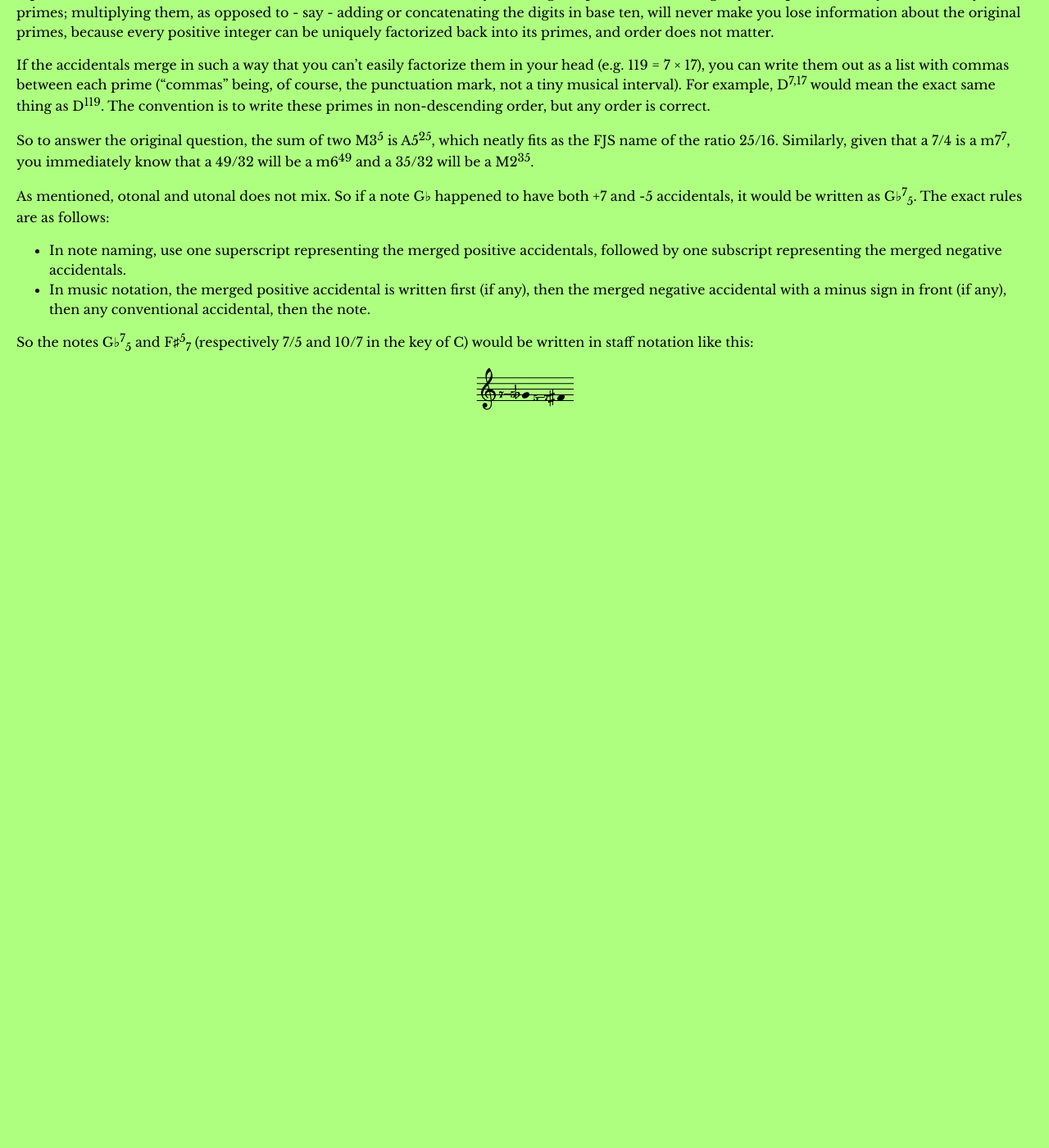
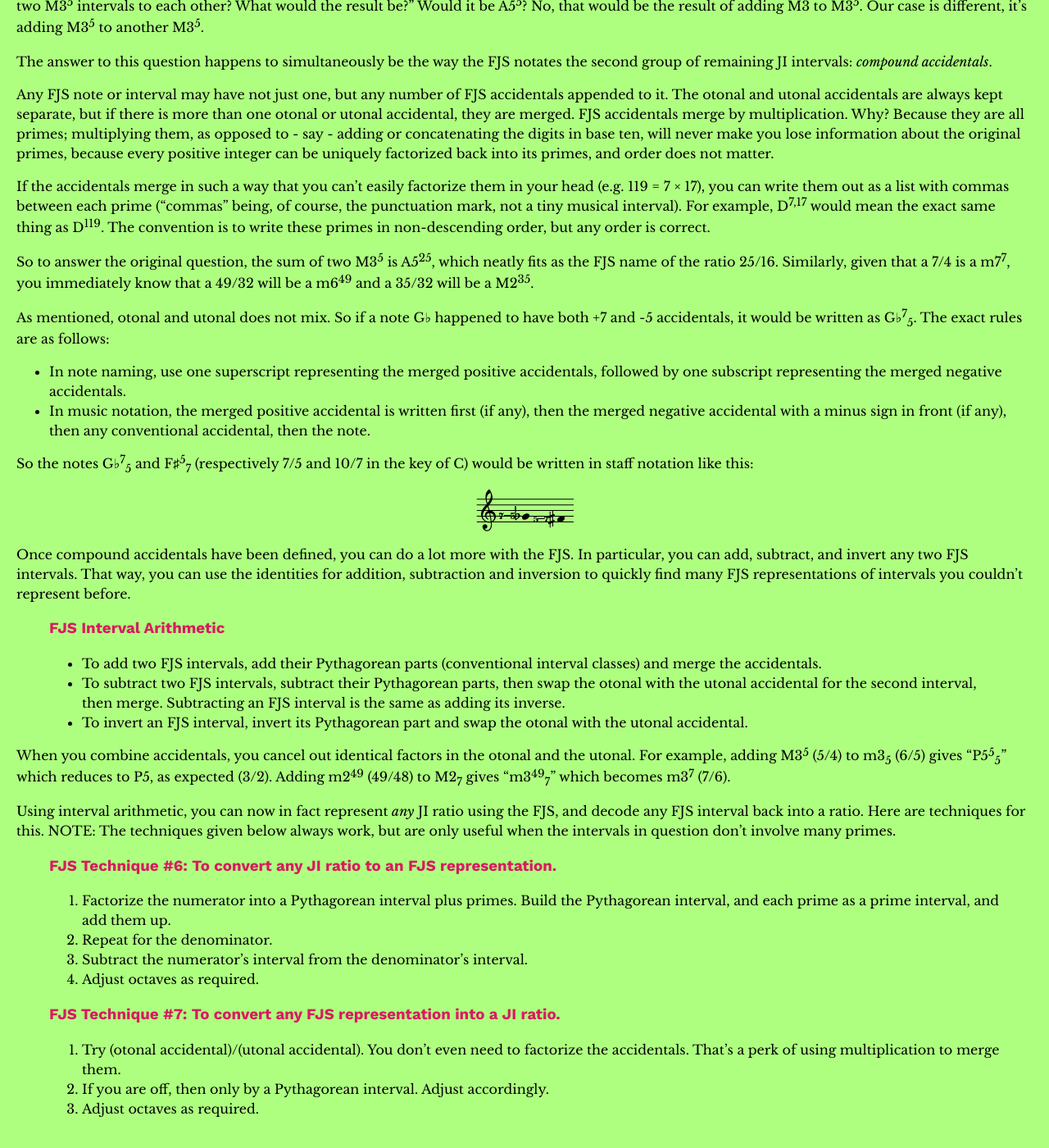
Before and after one commit to misotanni/misotanni.github.io, a Jekyll site: the page built from fjs/en/crash.md, in a window 1280 px wide and 1400 px high, scrolled down 8250 px. Shown: the whole window at 82% size. Built offline with Jekyll 4.4.1, drawn with Linux system fonts in a browser that asks for light colours; our own code applies the rules of GitHub Pages for plain Markdown files; formulas are drawn with MathJax 3; before the commit the page ends 8786 px from its top, so only the background shows below that; some of the changed text lies outside the part shown.

Commit message:
Update crash.md

```diff
--- a/fjs/en/crash.md
+++ b/fjs/en/crash.md
@@ -70,6 +70,8 @@ You are now ready to learn the first two FJS techniques.
 > 2. Initially ignore octaves (powers of two).
 > 3. If the power of three is positive, move that many steps by fifths clockwise; if negative, move anticlockwise. Convert that number to an interval.
 > 4. Adjust octaves as required.
+>
+> **Example:** To convert 9/8 to the FJS, we factorize: 2<sup>-3</sup> 3<sup>2</sup>. We ignore the factor of two. The power of three is positive, so we move two fifths clockwise: C-G-D. We have a major second. No octave adjustment needs to be made. The answer is M2.
 
 > ### FJS Technique \#2: To convert from an FJS representation of a Pythagorean ratio back to the ratio.
 >
@@ -77,6 +79,8 @@ You are now ready to learn the first two FJS techniques.
 > 2. Convert the interval to the number of steps by fifths.
 > 3. Raise three to that power and take the reduced form.
 > 4. Adjust octaves as required.
+>
+> **Example:** To convert the FJS interval m3 to a Pythagorean ratio, we convert it first to -3 fifths: C-F-B♭-E♭. We now raise 3 to that power: 3<sup>-3</sup>. This is 1/27. To bring this number between 1 (inclusive) and 2 (exclusive), we multiply by 32 to get the answer: 32/27.
 
 Below is a table of some common ones:
 
@@ -184,12 +188,13 @@ One more note: the FJS also allows interval names to include these superscripts
 
 OK, that's all you need to know to notate the prime intervals. Below are a few more techniques.
 
-> ### FJS Technique \#3: To find the value of a formal comma for a given prime greater than 3.
+> ### FJS Technique \#3: To find the value of a formal comma for a prime given the value of the generator function.
 >
-> 1. Compute the generator function of the prime.
-> 2. Raise 3 to that power and take the reduced form. This is the Pythagorean approximation.
+> 1. Raise 3 to the power of the generator function and take the reduced form. This is the Pythagorean approximation.
 > 3. Divide the octave-reduced version of the prime interval by the Pythagorean approximation. This is the formal comma.
 > 4. DO NOT take the reduced form. If you get a number less than 1, so be it.
+>
+> **Example:**
 
 > ### FJS Technique \#4: To find the generator function of a prime given the value of the formal comma, without using the master algorithm.
 >
@@ -205,7 +210,7 @@ OK, that's all you need to know to notate the prime intervals. Below are a few m
 
 (Deducing the inverse - the identity of an interval from its FJS representation given that it is an otonal prime interval - is trivial: it's just the prime that the accidental is representing, but octave-reduced!)
 
-### Exercise
+### Exercise 2
 
 (From this point onwards, the radius of tolerance is always assumed to be λ.)
 
@@ -245,7 +250,7 @@ Yet another way to think about it: you may not know what 15/8 is in the FJS in t
 
 Try using these methods to tackle the next exercise.
 
-### Exercise
+### Exercise 3
 
 1. Write the FJS representations of the following: 5/3, 6/5, 7/6, 9/5.
 2. Find the JI ratios of the following FJS intervals: M2<sup>5</sup>, M3<sub>7</sub>, m7<sup>11</sup>.
@@ -274,3 +279,28 @@ As mentioned, otonal and utonal does not mix. So if a note G♭ happened to have
 So the notes G♭<sup>7</sup><sub>5</sub> and F♯<sup>5</sup><sub>7</sub> (respectively 7/5 and 10/7 in the key of C) would be written in staff notation like this:
 
 <img src="../assets/scale_4.png" alt="G♭7_5-F♯5_7">
+
+Once compound accidentals have been defined, you can do a lot more with the FJS. In particular, you can add, subtract, and invert any two FJS intervals. That way, you can use the identities for addition, subtraction and inversion to quickly find many FJS representations of intervals you couldn't represent before.
+
+> ### FJS Interval Arithmetic
+>
+> - To add two FJS intervals, add their Pythagorean parts (conventional interval classes) and merge the accidentals.
+> - To subtract two FJS intervals, subtract their Pythagorean parts, then swap the otonal with the utonal accidental for the second interval, then merge. Subtracting an FJS interval is the same as adding its inverse.
+> - To invert an FJS interval, invert its Pythagorean part and swap the otonal with the utonal accidental.
+
+When you combine accidentals, you cancel out identical factors in the otonal and the utonal. For example, adding M3<sup>5</sup> (5/4) to m3<sub>5</sub> (6/5) gives "P5<sup>5</sup><sub>5</sub>" which reduces to P5, as expected (3/2). Adding m2<sup>49</sup> (49/48) to M2<sub>7</sub> gives "m3<sup>49</sup><sub>7</sub>" which becomes m3<sup>7</sup> (7/6).
+
+Using interval arithmetic, you can now in fact represent *any* JI ratio using the FJS, and decode any FJS interval back into a ratio. Here are techniques for this. NOTE: The techniques given below always work, but are only useful when the intervals in question don't involve many primes.
+
+> ### FJS Technique \#6: To convert any JI ratio to an FJS representation.
+>
+> 1. Factorize the numerator into a Pythagorean interval plus primes. Build the Pythagorean interval, and each prime as a prime interval, and add them up.
+> 2. Repeat for the denominator.
+> 3. Subtract the numerator's interval from the denominator's interval.
+> 4. Adjust octaves as required.
+
+> ### FJS Technique \#7: To convert any FJS representation into a JI ratio.
+>
+> 1. Try (otonal accidental)/(utonal accidental). You don't even need to factorize the accidentals. That's a perk of using multiplication to merge them.
+> 2. If you are off, then only by a Pythagorean interval. Adjust accordingly.
+> 3. Adjust octaves as required.
```
Also changed, not shown: other parts of fjs/en/crash.md (+1 -1 lines).
